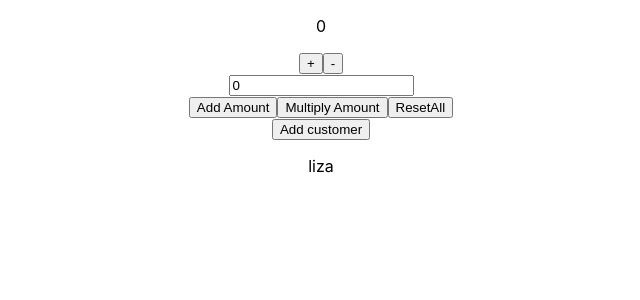
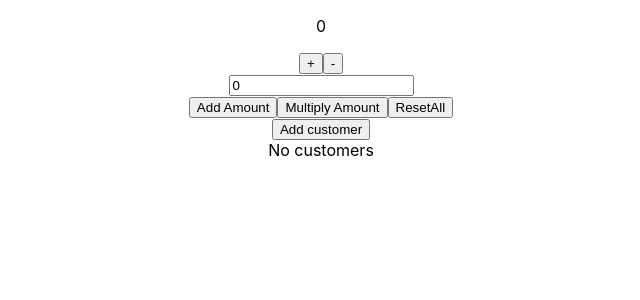
Before and after one commit to ElizPN/redux-toolkit-training, a React (Create React App) app: page / in a window 1280 px wide. Shown: the top 300 px of the page, without its empty margins (319-959 px from the left). Built offline with nearby package versions, Linux system fonts and the light colour scheme.

Commit message:
clean up

```diff
--- a/src/features/customers/customersSlice.js
+++ b/src/features/customers/customersSlice.js
@@ -1,7 +1,7 @@
 import { createSlice } from "@reduxjs/toolkit";
 
 const initialState = {
-  customers: ["liza"],
+  customers: [],
 };
 
 export const customersSlice = createSlice({
```
